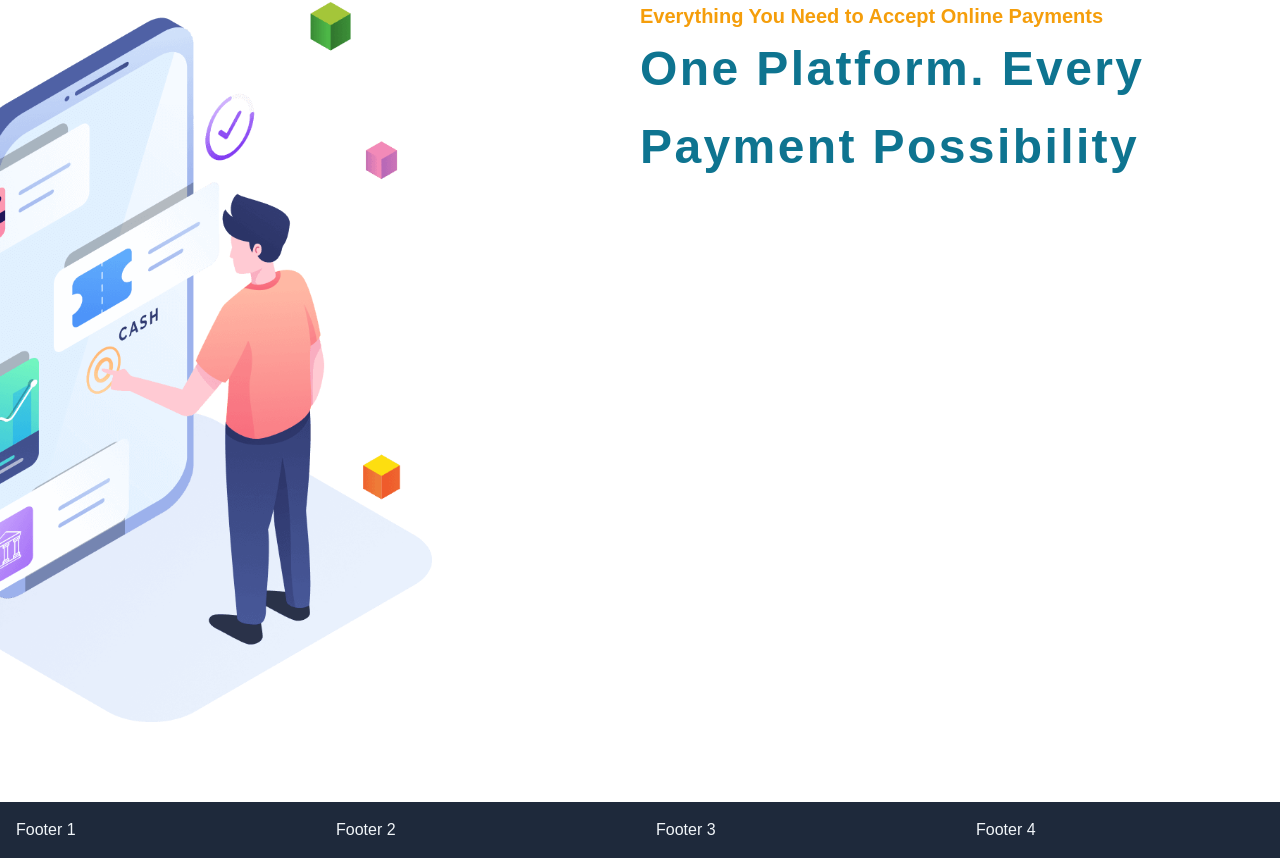
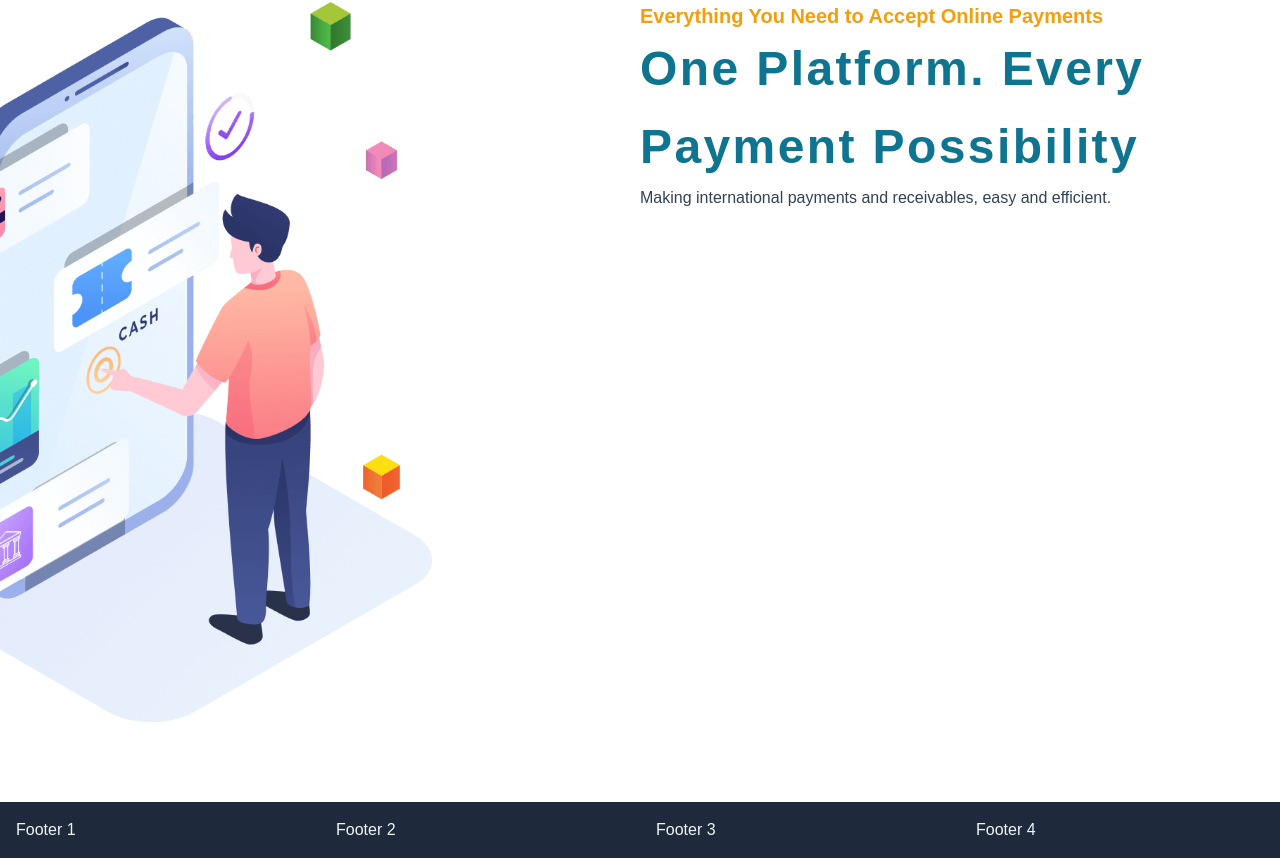
Before and after one commit to jeriusboy/nextjsProject, a Next.js app: page / in a window 1280 px wide. Shown: the part 857-1715 px from the top of the page. Built offline with nearby package versions, Linux system fonts and the light colour scheme.

Commit message:
header finished

```diff
--- a/src/components/Home/Component1.js
+++ b/src/components/Home/Component1.js
@@ -17,6 +17,7 @@ const Component1 = () => {
 				>
 					One Platform. Every Payment Possibility
 				</p>
+				<p className="text-slate-700">Making international payments and receivables, easy and efficient.</p>
 			</div>
 		</div>
 	);
```
